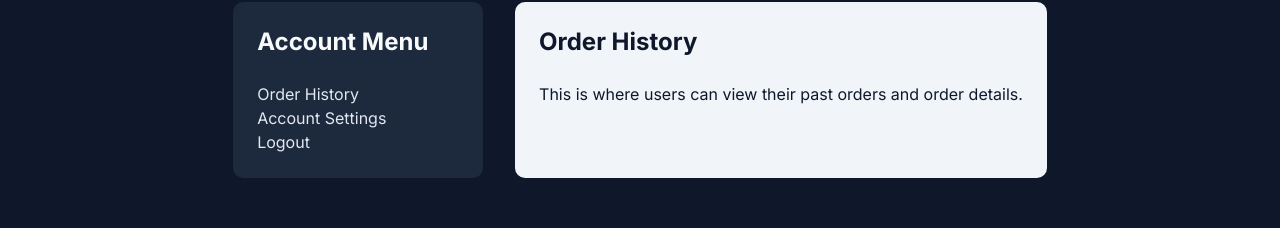
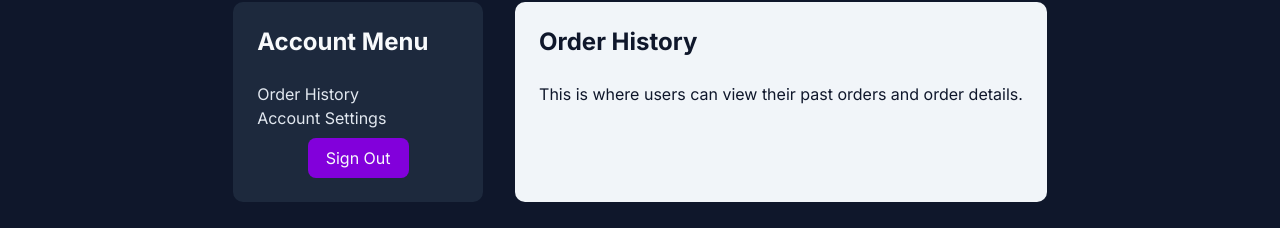
Before and after one commit to Kaialogen/Movie-Pad, a React (Vite) app in the folder Frontend/: page /account in a window 1280 px wide. Shown: the part 198-426 px from the top of the page. Built offline with nearby package versions, Linux system fonts and the light colour scheme; no server answers.

Commit message:
feat: Move sign-out functionality to a separate SignoutButton component and integrate it into the AccountPage

```diff
--- a/Frontend/src/components/LoginForm/LoginForm.tsx
+++ b/Frontend/src/components/LoginForm/LoginForm.tsx
@@ -39,25 +39,6 @@ export default function LoginForm({ Route }: { Route: string }) {
       toast.error('Something went wrong. Please try again.');
     }
   }
-
-  const signOut = async () => {
-    try {
-      const response = await fetch('http://localhost:3000/api/logout', {
-        method: 'POST',
-        credentials: 'include',
-      });
-
-      if (response.ok) {
-        toast.success('Logged out successfully.');
-        navigate('/login');
-      } else {
-        toast.error('Logout failed.');
-      }
-    } catch (error) {
-      console.error('Error during logout:', error);
-      toast.error('Something went wrong. Please try again.');
-    }
-  };
 
   return (
     <div className='bg-slate-100 w-1/2 mx-auto p-8 rounded-3xl space-y-8'>
@@ -107,12 +88,6 @@ export default function LoginForm({ Route }: { Route: string }) {
           </Link>
         </div>
       </form>
-      <button
-        className='bg-purple-700 text-slate-50 font-inter rounded-[8px] px-4 py-2 hover:bg-purple-500 w-1/4 mt-2 justify-center mx-auto block cursor-pointer'
-        onClick={signOut}
-      >
-        Sign Out
-      </button>
     </div>
   );
 }
--- /dev/null
+++ b/Frontend/src/components/SignoutButton/SignoutButton.tsx
@@ -0,0 +1,33 @@
+import { useNavigate } from 'react-router';
+import { toast } from 'sonner';
+
+export default function SignoutButton() {
+  const navigate = useNavigate();
+
+  const signOut = async () => {
+    try {
+      const response = await fetch('http://localhost:3000/api/logout', {
+        method: 'POST',
+        credentials: 'include',
+      });
+
+      if (response.ok) {
+        toast.success('Logged out successfully.');
+        navigate('/');
+      } else {
+        toast.error('Logout failed.');
+      }
+    } catch (error) {
+      console.error('Error during logout:', error);
+      toast.error('Something went wrong. Please try again.');
+    }
+  };
+  return (
+    <button
+      className='bg-purple-700 text-slate-50 rounded-[8px] px-4 py-2 hover:bg-purple-500 w-1/2 mt-2 justify-center mx-auto block cursor-pointer'
+      onClick={signOut}
+    >
+      Sign Out
+    </button>
+  );
+}
--- a/Frontend/src/pages/AccountPage.tsx
+++ b/Frontend/src/pages/AccountPage.tsx
@@ -1,3 +1,5 @@
+import SignoutButton from '../components/SignoutButton/SignoutButton.tsx';
+
 export default function AccountPage() {
   return (
     <main className='flex-grow m-auto w-auto p-20'>
@@ -7,7 +9,7 @@ export default function AccountPage() {
           <h2 className='text-2xl font-bold mb-6 text-slate-50'>Account Menu</h2>
           <p className='text-slate-200'>Order History</p>
           <p className='text-slate-200'>Account Settings</p>
-          <p className='text-slate-200'>Logout</p>
+          <SignoutButton />
         </div>
         <div className='lg:col-span-2 bg-slate-100 p-6 rounded-lg'>
           <h2 className='text-2xl font-bold mb-6 text-slate-900'>Order History</h2>
```
